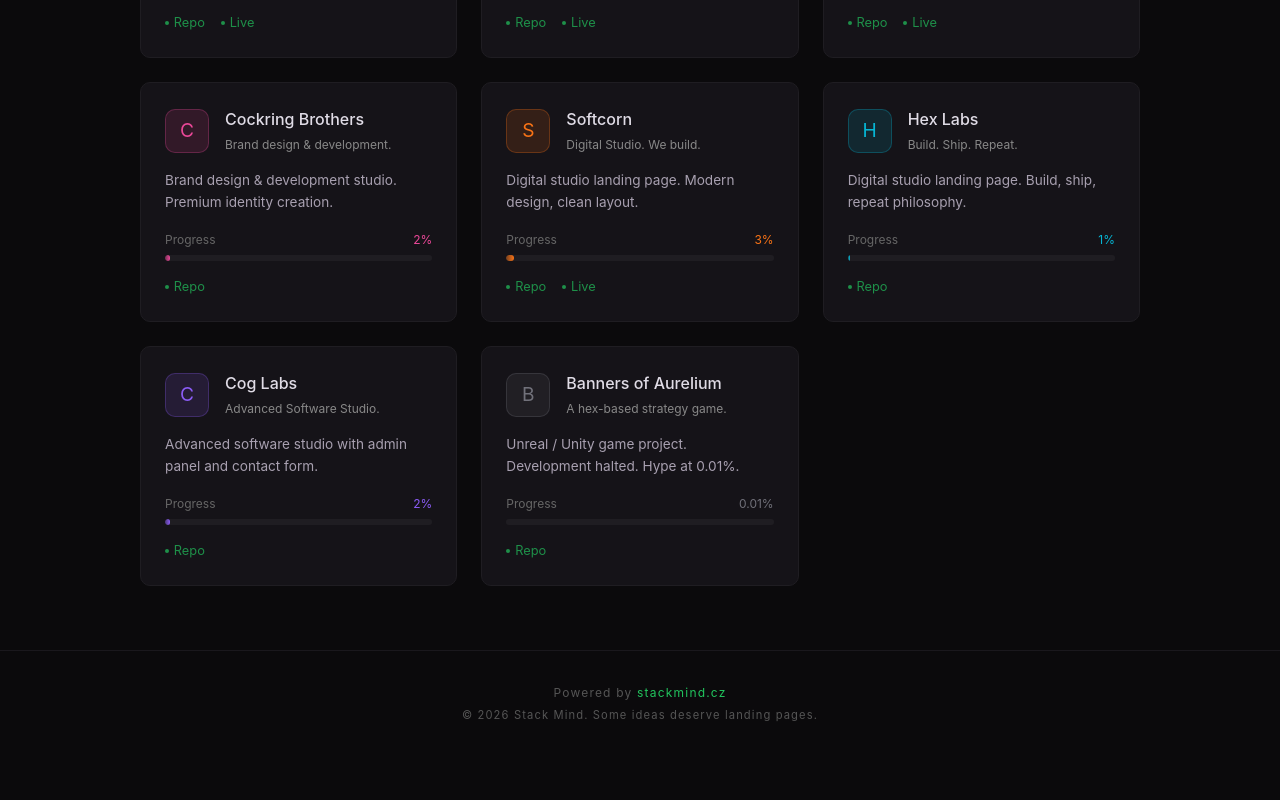
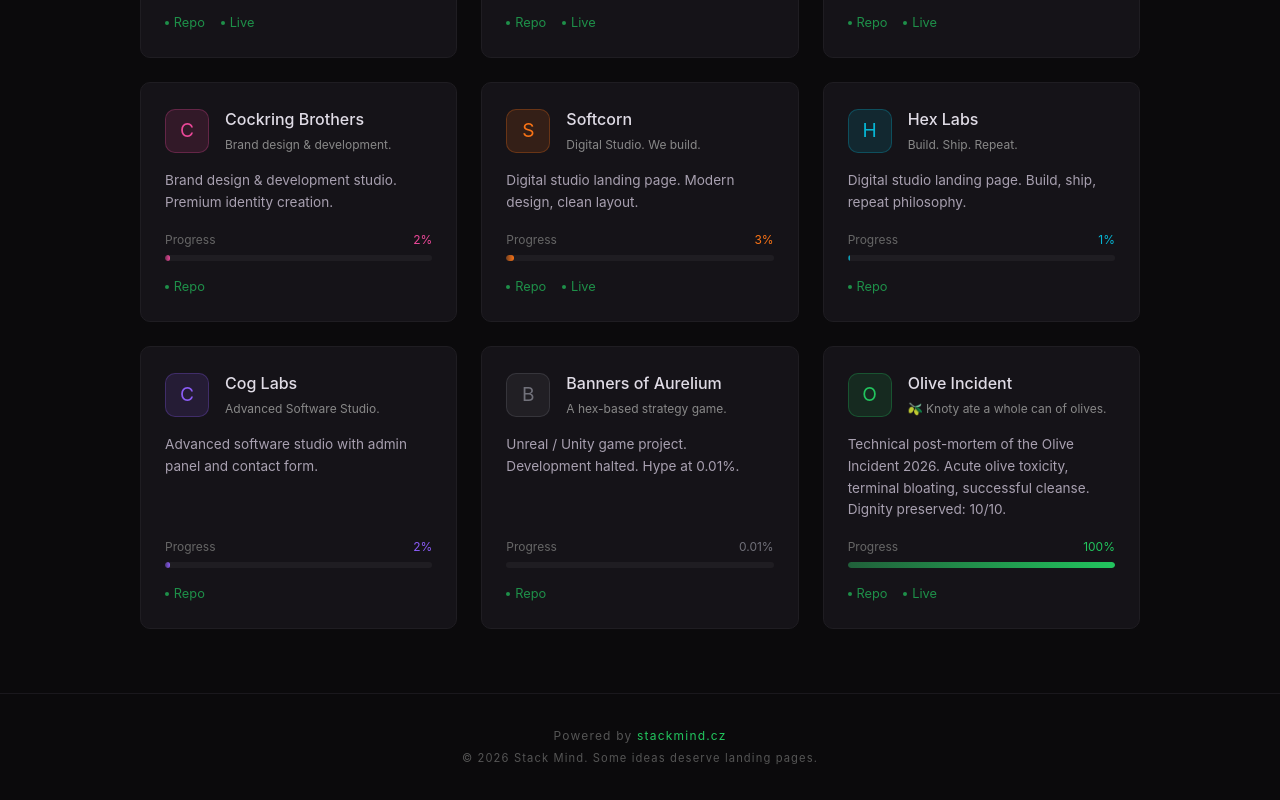
Before and after one commit to Knoty92/stackmind-portfolio, a Next.js app: page / in a window 1280 px wide. Shown: the part 1602-2402 px from the top of the page. Before the commit the page ends 2359 px from the top, so only its background shows below. Built offline with nearby package versions, Linux system fonts and the light colour scheme.

Commit message:
add olive incident to stackmind portfolio

```diff
--- a/pages/index.js
+++ b/pages/index.js
@@ -153,6 +153,15 @@ const projects = [
     progress: 0.01,
     color: '#71717a',
     desc: 'Unreal / Unity game project. Development halted. Hype at 0.01%.',
+  },
+  {
+    name: 'Olive Incident',
+    tagline: '🫒 Knoty ate a whole can of olives.',
+    repo: 'olive-incident',
+    url: 'https://olive-incident.vercel.app',
+    progress: 100,
+    color: '#22c55e',
+    desc: 'Technical post-mortem of the Olive Incident 2026. Acute olive toxicity, terminal bloating, successful cleanse. Dignity preserved: 10/10.',
   },
 ]
 
```
